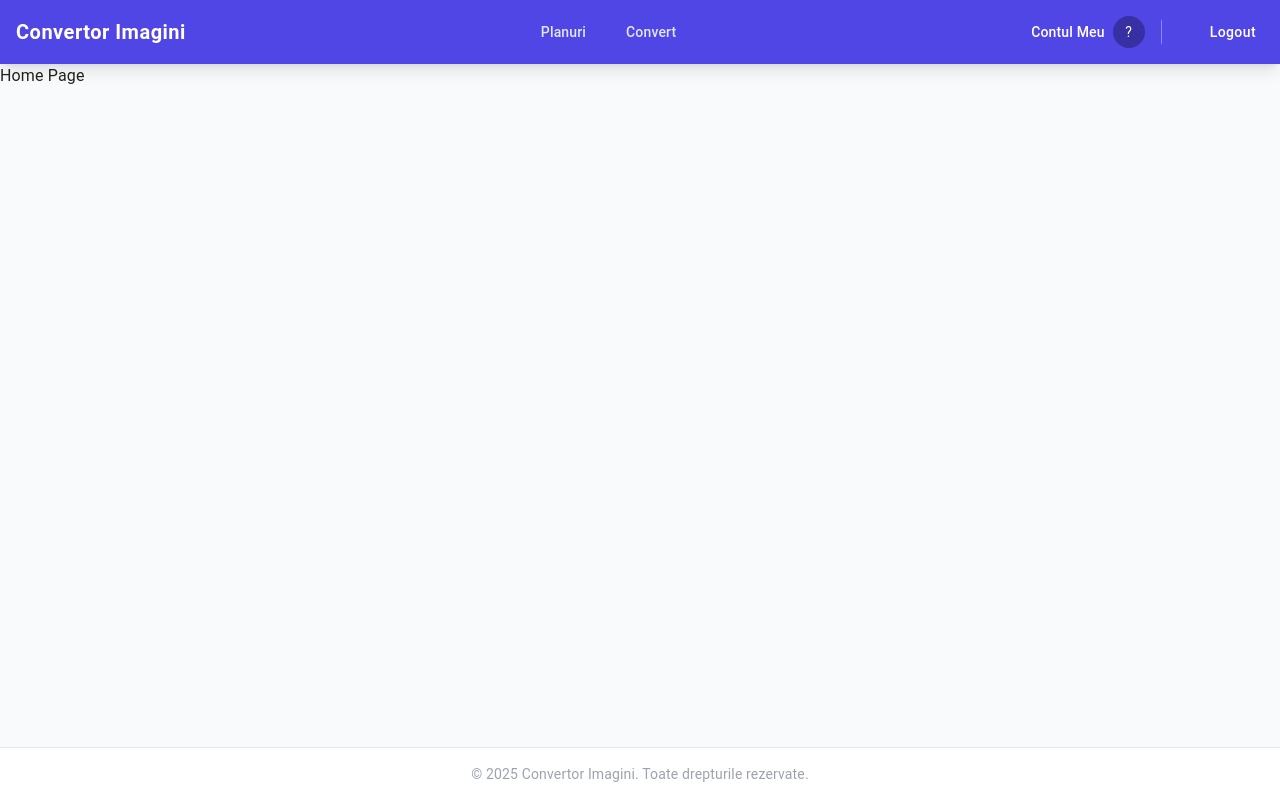
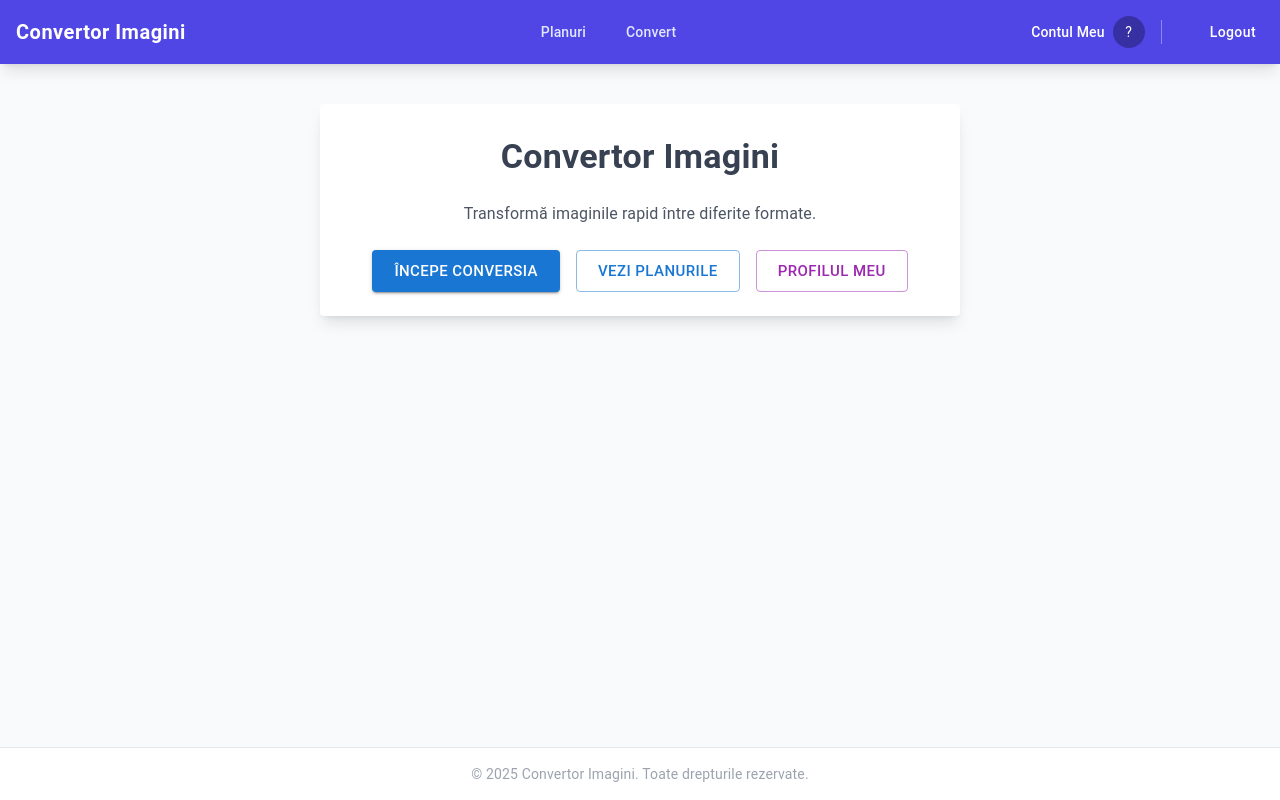
Before and after one commit to Arekuso-kun/ppaw_front, a React (Vite) app: page / in a window 1280 px wide. Built offline with nearby package versions, Linux system fonts and the light colour scheme; no server answers; some icons are missing.

Commit message:
add home page

```diff
--- a/src/pages/Convert.tsx
+++ b/src/pages/Convert.tsx
@@ -126,7 +126,7 @@ const Convert: React.FC = () => {
             )}
 
             {!selectedFile && (
-              <Button variant="contained" className="bg-indigo-600 text-transform-none mt-4">
+              <Button variant="contained" color="primary" className="mt-4">
                 Alege Imagine
               </Button>
             )}
@@ -180,7 +180,8 @@ const Convert: React.FC = () => {
                   }}
                   variant="outlined"
                   size="small"
-                  className="mt-2"
+                  color="primary"
+                  className="mt-6"
                 >
                   Convertește altă imagine
                 </Button>
--- a/src/pages/Home.tsx
+++ b/src/pages/Home.tsx
@@ -1,3 +1,36 @@
-export default function Home() {
-  return <h1>Home Page</h1>;
-}
+import React from "react";
+import { Card, CardContent, Typography, Button, Box } from "@mui/material";
+import { useNavigate } from "react-router-dom";
+
+const Home: React.FC = () => {
+  const navigate = useNavigate();
+
+  return (
+    <div className="container mx-auto px-4 py-10 max-w-2xl">
+      <Card className="shadow-lg">
+        <CardContent className="p-8 text-center">
+          <Typography variant="h4" className="mb-6 font-bold text-gray-700">
+            Convertor Imagini
+          </Typography>
+          <Typography variant="body1" className="text-gray-600 mb-6">
+            Transformă imaginile rapid între diferite formate.
+          </Typography>
+
+          <Box className="flex flex-col sm:flex-row justify-center gap-4">
+            <Button variant="contained" size="large" color="primary" onClick={() => navigate("/convert")}>
+              Începe Conversia
+            </Button>
+            <Button variant="outlined" size="large" color="primary" onClick={() => navigate("/plans")}>
+              Vezi Planurile
+            </Button>
+            <Button variant="outlined" size="large" color="secondary" onClick={() => navigate("/profile")}>
+              Profilul Meu
+            </Button>
+          </Box>
+        </CardContent>
+      </Card>
+    </div>
+  );
+};
+
+export default Home;
--- a/src/pages/Profile.tsx
+++ b/src/pages/Profile.tsx
@@ -116,7 +116,7 @@ const Profile: React.FC = () => {
               <p className="font-medium">{convInfo.dailyUsage}</p>
             </div>
             <div>
-              <p className="text-gray-400">Mărime maximă imagine</p>
+              <p className="text-gray-400">Dimensiune maximă imagine</p>
               <p className="font-medium">{convInfo.maxFileSize} MB</p>
             </div>
             <div>
```
